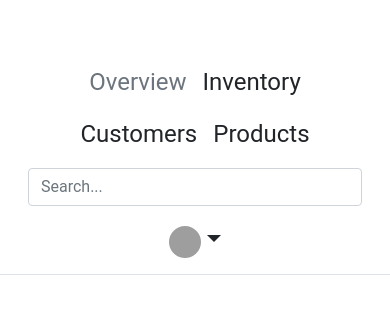
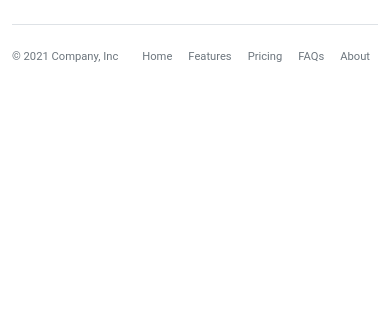
Before and after one commit to sfmqrb/web-project, a React (Create React App) app in the folder front/: page / in a window 390 px wide. Shown: the top 314 px of the page. Built offline with nearby package versions, Linux system fonts and the light colour scheme; grey boxes are pictures that could not be loaded.

Commit message:
[Front][Develop][add footer responsive to mobile and tablet]

```diff
--- a/front/src/App.js
+++ b/front/src/App.js
@@ -2,6 +2,7 @@
 import LoginForm from "./components/loginForm";
 import RegisterForm from "./components/registerForm";
 import NavBar from "./components/navBar";
+import Footer from "./components/footer";
 
 import "bootstrap/dist/css/bootstrap.min.css";
 import "./App.css";
@@ -22,7 +23,7 @@
 
     // <RegisterForm />
     // <div></div>
-    <NavBar />
+    <Footer />
   );
 }
 
--- /dev/null
+++ b/front/src/components/footer.jsx
@@ -0,0 +1,43 @@
+import React, { Component } from "react";
+
+class Footer extends Component {
+  render() {
+    return (
+      <div className="container" style={{ fontSize: "0.7rem" }}>
+        <footer className="d-flex flex-wrap justify-content-between align-items-center py-3 my-4 border-top ">
+          <p className="col-md-4 mb-0 text-muted">&copy; 2021 Company, Inc</p>
+
+          <ul className="nav col-md-4 justify-content-end">
+            <li className="nav-item">
+              <a href="#" className="nav-link px-2 text-muted">
+                Home
+              </a>
+            </li>
+            <li className="nav-item">
+              <a href="#" className="nav-link px-2 text-muted">
+                Features
+              </a>
+            </li>
+            <li className="nav-item">
+              <a href="#" className="nav-link px-2 text-muted">
+                Pricing
+              </a>
+            </li>
+            <li className="nav-item">
+              <a href="#" className="nav-link px-2 text-muted">
+                FAQs
+              </a>
+            </li>
+            <li className="nav-item">
+              <a href="#" className="nav-link px-2 text-muted">
+                About
+              </a>
+            </li>
+          </ul>
+        </footer>
+      </div>
+    );
+  }
+}
+
+export default Footer;
```
